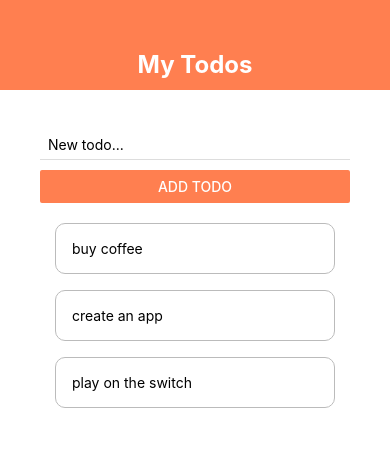
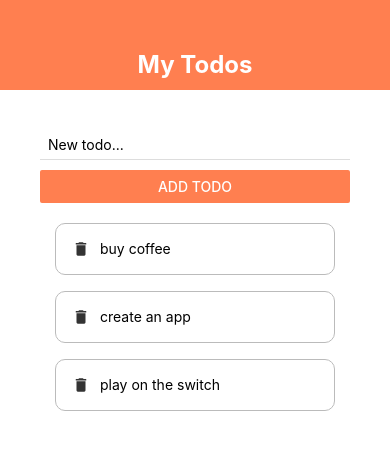
Before and after one commit to kev-luo/react-native-practice, a React Native app: screen / in a window 390 px wide. Shown: the top 450 px of the page. Built offline with nearby package versions, Linux system fonts and the light colour scheme.

Commit message:
add icon

```diff
--- a/projects/todo/TodoItem.js
+++ b/projects/todo/TodoItem.js
@@ -1,11 +1,15 @@
 import React from "react";
-import { StyleSheet, Text, TouchableOpacity } from "react-native";
+import { StyleSheet, Text, TouchableOpacity, View } from "react-native";
+import { MaterialIcons } from '@expo/vector-icons';
 
 export default function TodoItem({ todo, pressHandler }) {
 
   return (
     <TouchableOpacity onPress={() => pressHandler(todo.key)}>
-      <Text style={styles.item}>{todo.text}</Text>
+    <View style={styles.item}>
+      <MaterialIcons name="delete" size={18} color="#333" />
+      <Text style={styles.itemText}>{todo.text}</Text>
+    </View>
     </TouchableOpacity>
   );
 }
@@ -17,6 +21,10 @@ const styles = StyleSheet.create({
     marginHorizontal: 15,
     borderColor: "#bbb",
     borderWidth: 1,
-    borderRadius: 10
+    borderRadius: 10,
+    flexDirection: "row"
+  },
+  itemText: {
+    marginLeft: 10
   }
 });
```
